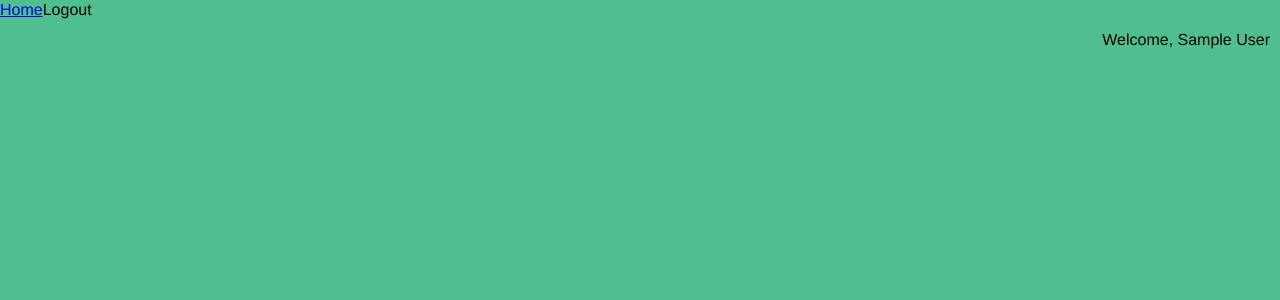
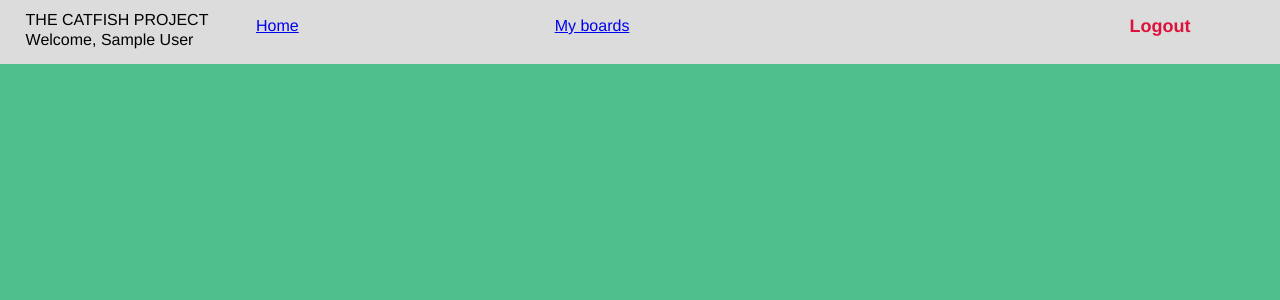
Before and after one commit to prac1k/pmtool, a Vue app in the folder catfish/client/: page / in a window 1280 px wide. Shown: the top 300 px of the page. Built offline with nearby package versions, Linux system fonts and the light colour scheme; sample sign-in values are in the browser's storage.

Commit message:
adding header

```diff
--- a/catfish/client/package.json
+++ b/catfish/client/package.json
@@ -11,6 +11,8 @@
   },
   "dependencies": {
     "axios": "^0.19.0",
+    "bootstrap": "^4.3.1",
+    "bootstrap-vue": "^2.0.0-rc.25",
     "config": "^3.1.0",
     "rxjs": "^6.5.2",
     "vue": "^2.5.2",
--- a/catfish/client/src/App.vue
+++ b/catfish/client/src/App.vue
@@ -1,12 +1,21 @@
 <template>
   <div id="app">
-    <nav v-if="currentUser" class="navbar navbar-expand navbar-dark bg-dark">
-      <div class="navbar-nav">
+    <nav class="navbar">
+    <div class="navlogo">
+      <router-link
+      <div class="logobrandheader">The Catfish project</div>
+        <div v-if="currentUser" class="nav-item nameCurrentUser"> Welcome, {{ currentUser.name }} {{ currentUser.lastname }}</div>
+          </div>
+      <div v-if="currentUser" class="navbar-nav">
+        <div class="navbarlinks">
         <router-link to="/" class="nav-item nav-link">Home</router-link>
         <router-link v-if="isAdmin" to="/admin" class="nav-item nav-link">Admin</router-link>
-        <a @click="logout" class="nav-item nav-link">Logout</a>
+        <router-link v-if="currentUser" to="#" class="nav-item nav-link">My boards</router-link>
+          <div class="logoutborder">
+          <a @click="logout" class="nav-item nav-link navbarlogout">Logout</a>
+          </div>
         </div>
-      <div class="nav-item nameCurrentUser"> Welcome, {{ currentUser.name }} {{ currentUser.lastname }}</div>
+      </div>
     </nav>
     <div class="jumbotron">
       <div class="container">
@@ -17,7 +26,7 @@
         </div>
       </div>
     </div>
-  </div>
+    </div>
 </template>
 
 <script>
@@ -68,11 +77,36 @@
   *, *:before, *:after {
     box-sizing: inherit;
   }
-  .nameCurrentUser {
-    text-align: right;
-    padding: 10px;
+
+  .nav-item.nav-link{
+    position: relative;
+    top: -3em;
+    padding-left: 20%;
+    justify-content: normal;
+}
+
+  .logobrandheader{
+    text-transform: uppercase;
+    padding-top: 10px;
+  }
+.navlogo{
+  top: 1%;
+  background: gainsboro;
+  height: 4em;
+  padding-left: 2%;
+  }
+.nameCurrentUser{
+  padding-bottom: 1%;
+}
+  .nav-item.nav-link.navbarlogout{
     display: flex;
+    padding: 0%;
+    right: 7%;
+    top: -3.8em;
     justify-content: flex-end;
+    color: crimson;
+    font-size: large;
+    font-weight: bolder;
   }
 
 </style>
```
Also changed, not shown: catfish/client/src/components/Header.vue (deleted, +0 -13 lines), 1 other file (tests, documents, lock files or other folders).
